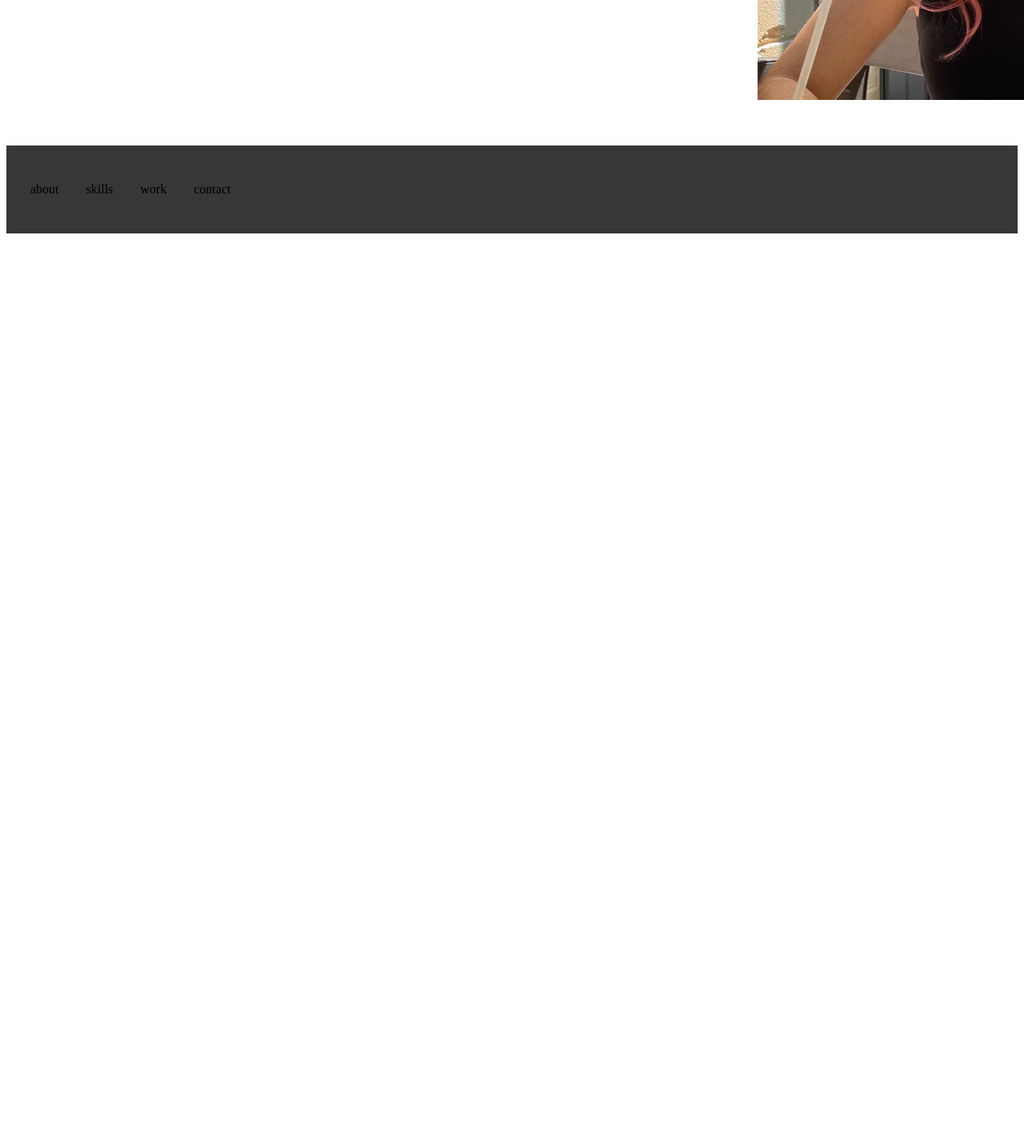
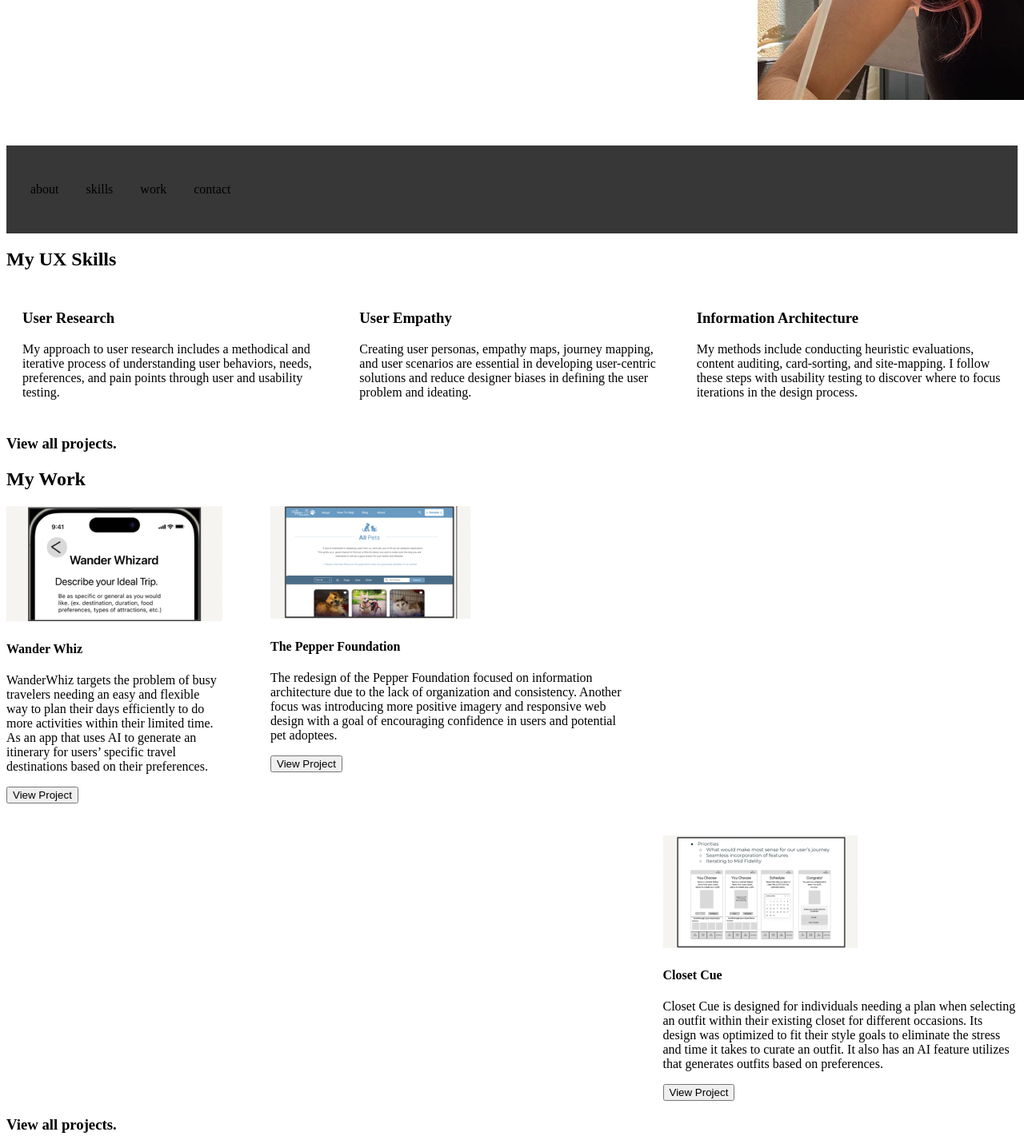
Before and after one commit to JaspreetN/UX_UI_HW_18, a plain HTML site: page index.html in a window 1280 px wide. Shown: the part 698-2119 px from the top of the page at 80% size. Before the commit the page ends 998 px from the top, so only its background shows below. Drawn offline with Linux system fonts and the light colour scheme.

Commit message:
added images

```diff
--- a/css/style.css
+++ b/css/style.css
@@ -65,3 +65,33 @@ footer ul li {
     display: inline-block;
     margin-right: 10px;
 }
+
+.flexContainer {
+    display:flex
+}
+
+.flexChild {
+    width: 33%;
+    margin: 0 10px;
+    padding: 10px;
+}
+
+.workGrid {
+    display: grid;
+    grid-template-rows: auto;
+    grid-template-columns: repeat(3, 1fr);
+    grid-template-areas: 'project1 project 2 project3';
+    grid-gap: 20px;
+}
+
+.project1 {
+    grid-area: project1;
+}
+
+.project2 {
+    grid-area: project2;
+}
+
+.project3 {
+    grid-area: project3;
+}
--- a/index.html
+++ b/index.html
@@ -53,3 +53,48 @@
         </footer>
     </body>
 </html>
+
+<!-- My UX Skills section coded using CSS flex -->
+<section class="mySkills">
+    <h1>My UX Skills</h1>
+    <div class="flexContainer">
+        <div class="flexChild">
+            <h3>User Research</h3>
+            <p>My approach to user research includes a methodical and iterative process of understanding user behaviors, needs, preferences, and pain points through user and usability testing. </p>
+        </div>
+        <div class="flexChild">
+            <h3>User Empathy</h3>
+            <p>Creating user personas, empathy maps, journey mapping, and user scenarios are essential in developing user-centric solutions and reduce designer biases in defining the user problem and ideating.</p>
+        </div>
+        <div class="flexChild">
+            <h3>Information Architecture</h3>
+            <p>My methods include conducting heuristic evaluations, content auditing, card-sorting, and site-mapping. I follow these steps with usability testing to discover where to focus iterations in the design process.</p>
+        </div>
+    </div>
+    <h3>View all projects.</h3>
+</section>
+
+<section class="myWork">
+    <h1>My Work</h1>
+    <div class="workGrid">
+        <div class="project1"> <!-- Project 1 grid -->
+            <img src="images/wanderwizard.png" alt="Project 1">
+            <h4>Wander Whiz</h4>
+            <p>WanderWhiz targets the problem of busy travelers needing an easy and flexible way to plan their days efficiently to do more activities within their limited time. As an app that uses AI to generate an itinerary for users’ specific travel destinations based on their preferences.</p>
+            <button>View Project</button>
+        </div>
+        <div class="project2"> <!-- Project 2 grid -->
+            <img src="images/closetcue.png" alt="Project 2">
+            <h4>Closet Cue</h4>
+            <p>Closet Cue is designed for individuals needing a plan when selecting an outfit within their existing closet for different occasions. Its design was optimized to fit their style goals to eliminate the stress and time it takes to curate an outfit. It also has an AI feature utilizes that generates outfits based on preferences.</p>
+            <button>View Project</button>
+        </div>
+        <div class="project3"> <!-- Project 3 grid -->
+            <img src="images/pepperfoundation.png" alt="Project 3">
+            <h4>The Pepper Foundation</h4>
+            <p>The redesign of the Pepper Foundation focused on information architecture due to the lack of organization and consistency. Another focus was introducing more positive imagery and responsive web design with a goal of encouraging confidence in users and potential pet adoptees.</p>
+            <button>View Project</button>
+        </div>
+    </div>
+    <h3>View all projects.</h3>
+</section>
```
Also changed, not shown: images/closetcue.png (added), images/pepperfoundation.png (added), images/wanderwizard.png (added), 1 other file.
